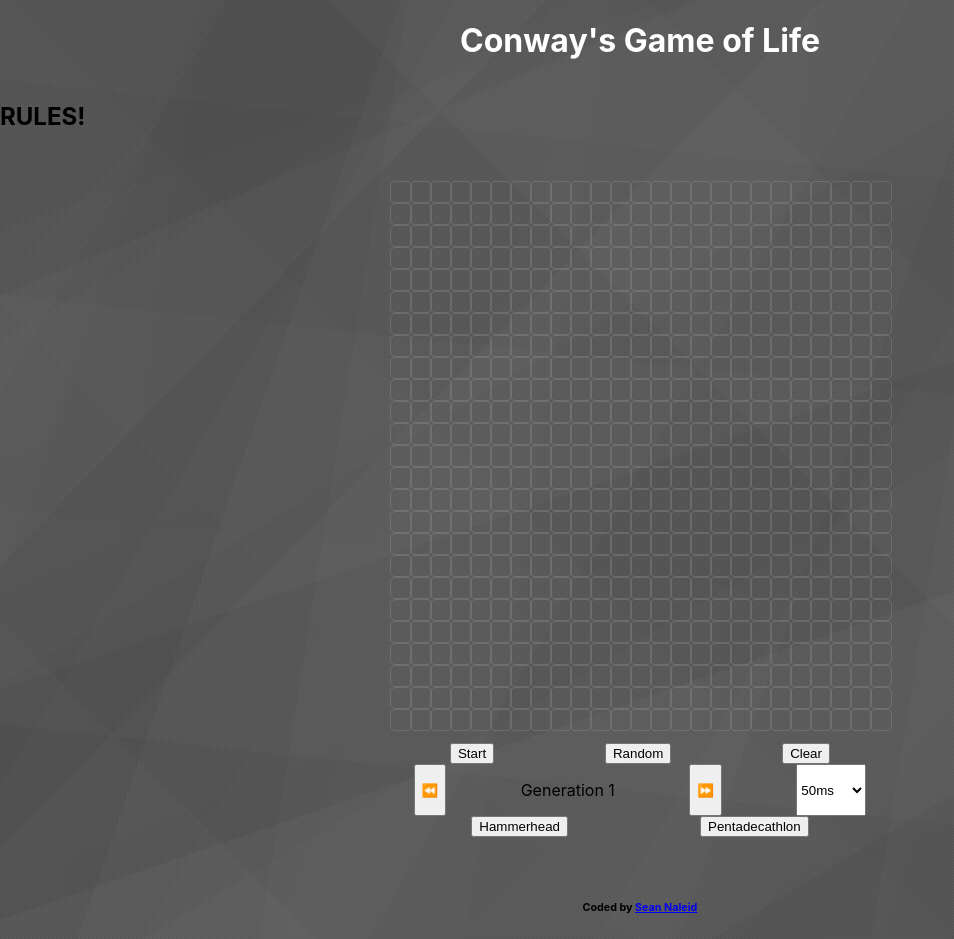
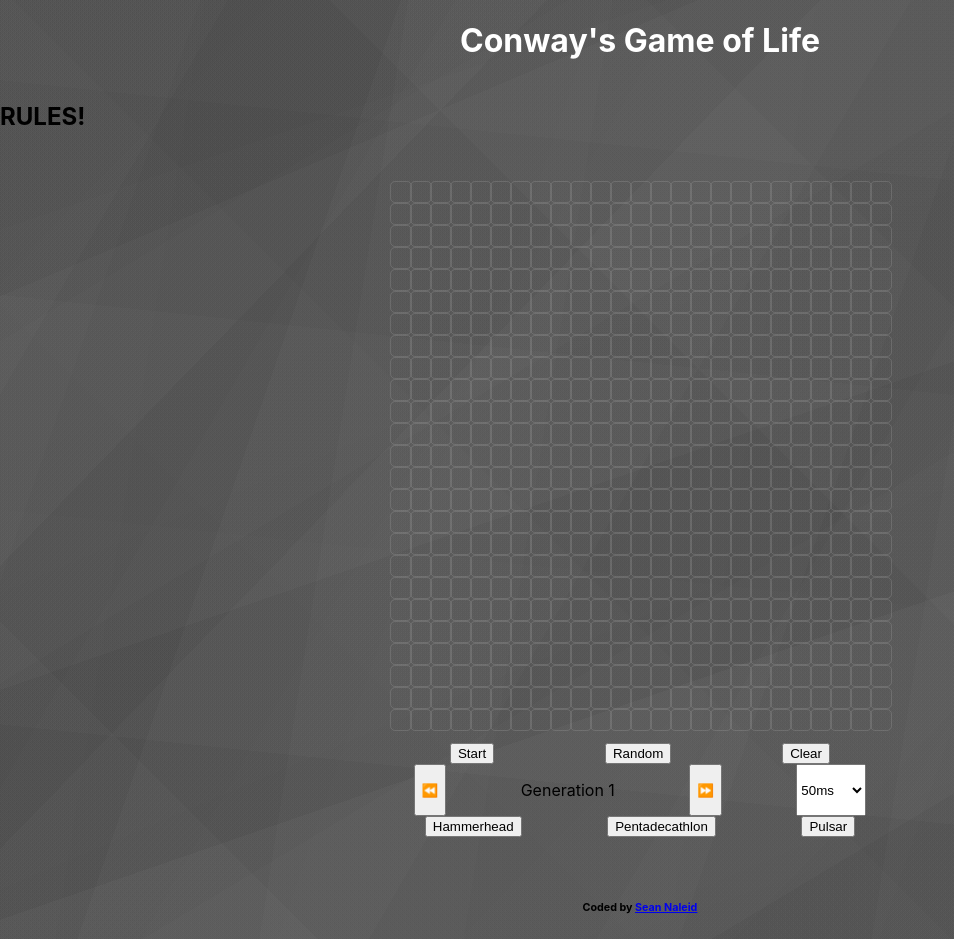
Before and after one commit to seanaleid/cs-build-week-1, a React (Create React App) app: page / in a window 1280 px wide. Shown: the whole page, without its empty margins (0-954 px from the left). Built offline with nearby package versions, Linux system fonts and the light colour scheme.

Commit message:
Complete pulsar example

```diff
--- a/src/components/examples.js
+++ b/src/components/examples.js
@@ -54,7 +54,37 @@ const pentadecathlon = [
     [0,0,0,0,0,0,0,0,0,0,0,0,0,0,0,0,0,0,0,0,0,0,0,0,0],
 ]
 
+const pulsar = [
+    [0,0,0,0,0,0,0,0,0,0,0,0,0,0,0,0,0,0,0,0,0,0,0,0,0],
+    [0,0,0,0,1,1,0,0,0,0,0,1,1,0,0,0,0,0,0,0,0,0,0,0,0],
+    [0,0,0,0,0,1,1,0,0,0,1,1,0,0,0,0,0,0,0,0,0,0,0,0,0],
+    [0,0,1,0,0,1,0,1,0,1,0,1,0,0,1,0,0,0,0,0,0,0,0,0,0],
+    [0,0,1,1,1,0,1,1,0,1,1,0,1,1,1,0,0,0,0,0,0,0,0,0,0],
+    [0,0,0,1,0,1,0,1,0,1,0,1,0,1,0,0,0,0,0,0,0,0,0,0,0],
+    [0,0,0,0,0,0,0,0,0,0,0,0,0,0,0,0,0,0,0,0,0,0,0,0,0],
+    [0,0,0,1,0,1,0,1,0,1,0,1,0,1,0,0,0,0,0,0,0,0,0,0,0],
+    [0,0,1,1,1,0,1,1,0,1,1,0,1,1,1,0,0,0,0,0,0,0,0,0,0],
+    [0,0,1,0,0,1,0,1,0,1,0,1,0,0,1,0,0,0,0,0,0,0,0,0,0],
+    [0,0,0,0,0,1,1,0,0,0,1,1,0,0,0,0,0,0,0,0,0,0,0,0,0],
+    [0,0,0,0,1,1,0,0,0,0,0,1,1,0,0,0,0,0,0,0,0,0,0,0,0],
+    [0,0,0,0,0,0,0,0,0,0,0,0,0,0,0,0,0,0,0,0,0,0,0,0,0],
+    [0,0,0,0,0,0,0,0,0,0,0,0,1,1,0,0,0,0,0,1,1,0,0,0,0],
+    [0,0,0,0,0,0,0,0,0,0,0,0,0,1,1,0,0,0,1,1,0,0,0,0,0],
+    [0,0,0,0,0,0,0,0,0,0,1,0,0,1,0,1,0,1,0,1,0,0,1,0,0],
+    [0,0,0,0,0,0,0,0,0,0,1,1,1,0,1,1,0,1,1,0,1,1,1,0,0],
+    [0,0,0,0,0,0,0,0,0,0,0,1,0,1,0,1,0,1,0,1,0,1,0,0,0],
+    [0,0,0,0,0,0,0,0,0,0,0,0,0,0,0,0,0,0,0,0,0,0,0,0,0],
+    [0,0,0,0,0,0,0,0,0,0,0,1,0,1,0,1,0,1,0,1,0,1,0,0,0],
+    [0,0,0,0,0,0,0,0,0,0,1,1,1,0,1,1,0,1,1,0,1,1,1,0,0],
+    [0,0,0,0,0,0,0,0,0,0,1,0,0,1,0,1,0,1,0,1,0,0,1,0,0],
+    [0,0,0,0,0,0,0,0,0,0,0,0,0,1,1,0,0,0,1,1,0,0,0,0,0],
+    [0,0,0,0,0,0,0,0,0,0,0,0,1,1,0,0,0,0,0,1,1,0,0,0,0],
+    [0,0,0,0,0,0,0,0,0,0,0,0,0,0,0,0,0,0,0,0,0,0,0,0,0]
+
+]
+
 module.exports = {
     hammerhead,
-    pentadecathlon
+    pentadecathlon,
+    pulsar
 }
--- a/src/components/grid.js
+++ b/src/components/grid.js
@@ -1,7 +1,7 @@
 import React, { useState, useEffect, useCallback, useRef } from 'react';
 import produce from 'immer';
 import styled from 'styled-components';
-import {hammerhead, pentadecathlon} from './examples.js';
+import {hammerhead, pentadecathlon, pulsar} from './examples.js';
 
 const GridContainer = styled.div`
   width: 50%;
@@ -228,6 +228,11 @@ function Grid() {
         >
           Pentadecathlon
         </button>
+        <button
+          onClick={() => setGrid(pulsar)}
+        >
+          Pulsar
+        </button>
       </Controls>
   </GridContainer>
   )
```
